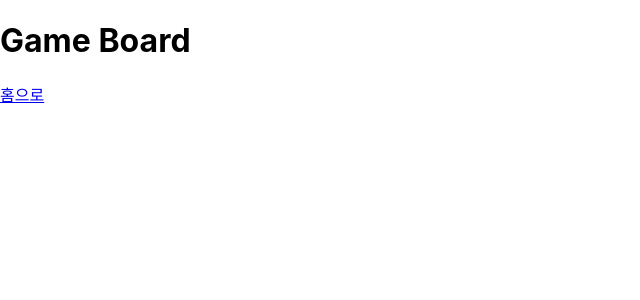
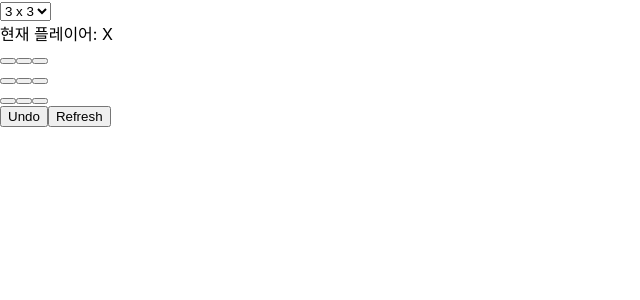
Before and after one commit to yoonakim1027/KYN_tic-tac-toe, a React (Create React App) app: page /game in a window 1280 px wide. Shown: the top 300 px of the page, without its empty margins (0-640 px from the left). Built offline with nearby package versions, Linux system fonts and the light colour scheme.

Commit message:
Feature: 보드 게임 로직 구현
1. 게임 보드 초기 설정
2. 게임 상태 관리 (useState)
3. winner 조건 검사 로직
4. 셀 클릭 핸들러
5. 무르기 핸들러
6. 리프레시(초기화) 핸들러
7. 보드 크기 설정 셀렉트 -> 핸들러

김유나(24.02.16)

```diff
--- a/src/pages/GameBoard/index.tsx
+++ b/src/pages/GameBoard/index.tsx
@@ -1,12 +1,155 @@
-import React from "react";
-import { Link } from "react-router-dom";
+import React, { useState } from "react";
+
+type Mark = "X" | "O" | null;
+type Board = Mark[][];
+
+interface GameState {
+  boardSize: number;
+  board: Board;
+  currentPlayer: Mark;
+  winner: Mark | "Draw" | null;
+  history: Board[];
+}
+
+const initialBoard: Board = Array(3)
+  .fill(null)
+  .map(() => Array(3).fill(null));
+
+const createInitialBoard = (size: number): Board =>
+  Array(size)
+    .fill(null)
+    .map(() => Array(size).fill(null));
 
 const GameBoard: React.FC = () => {
+  const [gameState, setGameState] = useState<GameState>({
+    boardSize: 3, // 초기 보드 크기는 3x3
+    board: createInitialBoard(3),
+    currentPlayer: "X",
+    winner: null,
+    history: [createInitialBoard(3)],
+  });
+
+  // 위너 체크
+  const checkWinner = (board: Board): Mark | "Draw" | null => {
+    const size = board.length;
+    let diagonal1: (Mark | "Draw" | null)[] = [],
+      diagonal2: (Mark | "Draw" | null)[] = [];
+
+    for (let i = 0; i < size; i++) {
+      if (board[i].every((cell) => cell === board[i][0] && cell !== null)) {
+        return board[i][0];
+      }
+
+      let column = board.map((row) => row[i]);
+      if (column.every((cell) => cell === column[0] && cell !== null)) {
+        return column[0];
+      }
+
+      diagonal1.push(board[i][i]);
+      diagonal2.push(board[i][size - i - 1]);
+    }
+
+    if (diagonal1.every((cell) => cell === diagonal1[0] && cell !== null)) {
+      return diagonal1[0];
+    }
+    if (diagonal2.every((cell) => cell === diagonal2[0] && cell !== null)) {
+      return diagonal2[0];
+    }
+
+    const isDraw = board.every((row) => row.every((cell) => cell !== null));
+    return isDraw ? "Draw" : null;
+  };
+
+  // 셀 클릭
+  const handleCellClick = (rowIndex: number, colIndex: number) => {
+    if (gameState.board[rowIndex][colIndex] || gameState.winner) return;
+
+    const newBoard = gameState.board.map((row, rIndex) =>
+      row.map((cell, cIndex) => {
+        if (rIndex === rowIndex && cIndex === colIndex)
+          return gameState.currentPlayer;
+        return cell;
+      })
+    );
+
+    const newHistory = [...gameState.history, newBoard];
+    const winner = checkWinner(newBoard);
+
+    setGameState({
+      board: newBoard,
+      currentPlayer: gameState.currentPlayer === "X" ? "O" : "X",
+      winner: winner,
+      history: newHistory,
+      boardSize: 3,
+    });
+  };
+
+  // 한칸 지우기 - 되돌리기
+  const handleUndo = () => {
+    if (gameState.history.length < 2) return;
+    const newHistory = gameState.history.slice(0, -1);
+    const previousBoard = newHistory[newHistory.length - 1];
+    setGameState({
+      board: previousBoard,
+      currentPlayer: gameState.currentPlayer === "X" ? "O" : "X",
+      winner: null, // 승리 상태 초기화
+      history: newHistory,
+      boardSize: gameState.boardSize,
+    });
+  };
+
+  // 전체 리프레시
+  const handleRefresh = () => {
+    setGameState({
+      board: initialBoard,
+      currentPlayer: "X",
+      winner: null,
+      history: [initialBoard],
+      boardSize: gameState.boardSize,
+    });
+  };
+
+  // 보드 크기 변경 핸들러 -> 3x3 / 4x4 / 5x5
+  const handleBoardSizeChange = (
+    event: React.ChangeEvent<HTMLSelectElement>
+  ) => {
+    const newSize = parseInt(event.target.value);
+    setGameState({
+      ...gameState,
+      boardSize: newSize,
+      board: createInitialBoard(newSize),
+      winner: null,
+      history: [createInitialBoard(newSize)],
+    });
+  };
+
   return (
     <div>
-      <h1>Game Board</h1>
-      {/* 게임 보드 로직 */}
-      <Link to="/">홈으로</Link>
+      <select value={gameState.boardSize} onChange={handleBoardSizeChange}>
+        <option value="3">3 x 3</option>
+        <option value="4">4 x 4</option>
+        <option value="5">5 x 5</option>
+      </select>
+      {gameState.currentPlayer && (
+        <div>현재 플레이어: {gameState.currentPlayer}</div>
+      )}
+
+      <div>
+        {gameState.board.map((row, rowIndex) => (
+          <div key={rowIndex}>
+            {row.map((cell, colIndex) => (
+              <button
+                key={colIndex}
+                onClick={() => handleCellClick(rowIndex, colIndex)}>
+                {cell}
+              </button>
+            ))}
+          </div>
+        ))}
+      </div>
+      {gameState.winner && <div>Winner: {gameState.winner}</div>}
+      <button onClick={handleUndo}>Undo</button>
+      <button onClick={handleRefresh}>Refresh</button>
     </div>
   );
 };
```
